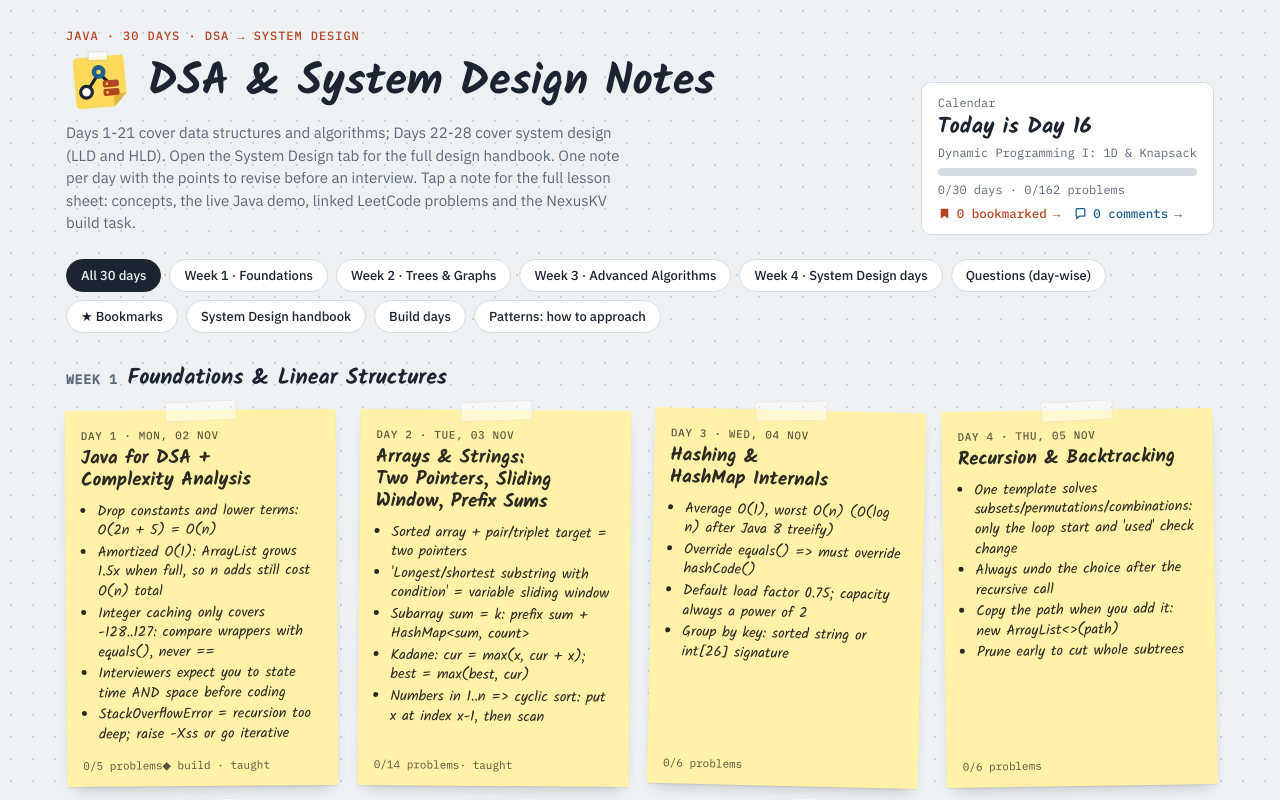
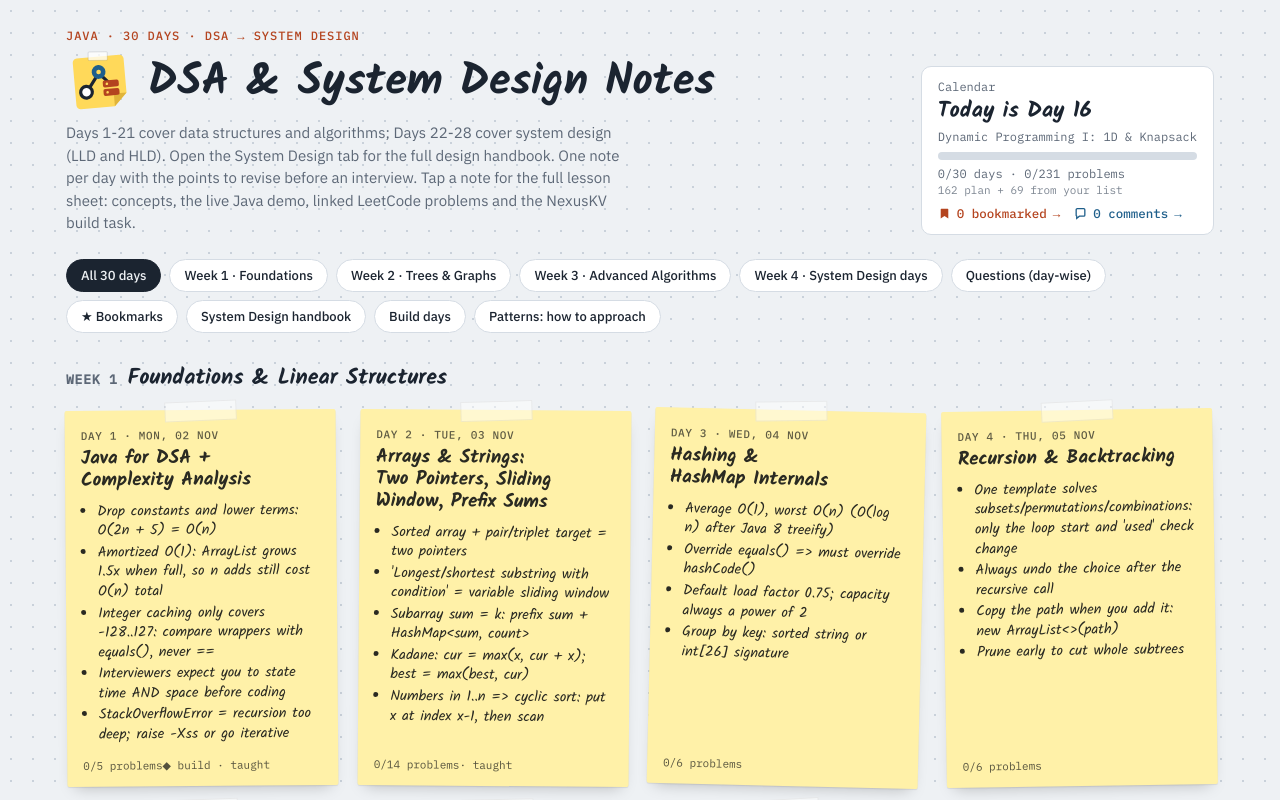
Before and after one commit to sgoel2718/DSAAndSystemDesign, a plain HTML site: page index.html in a window 1280 px wide. Shown: the top 800 px of the page. Drawn offline with Linux system fonts and the light colour scheme.

Commit message:
Top card: count plan + your-list questions (231)
Co-Authored-By: Claude Opus 5.5 <noreply@anthropic.com>
Claude-Session: https://claude.ai/code/session_01PUx9V6bHkpAhaWvWz2Dq1e

```diff
--- a/index.html
+++ b/index.html
@@ -42,6 +42,7 @@ h1{font:700 clamp(30px,5vw,44px)/1.05 var(--hand);margin:4px 0 6px;text-wrap:bal
 .bar{height:8px;background:var(--line);border-radius:99px;overflow:hidden;margin-top:8px}
 .bar i{display:block;height:100%;background:var(--accent);width:0;transition:width .4s}
 .meta{font:12px var(--mono);color:var(--muted);margin-top:6px;font-variant-numeric:tabular-nums}
+.meta.sub2{margin-top:2px;font-size:11px;opacity:.8}
 nav{display:flex;flex-wrap:wrap;gap:8px;margin:24px 0 8px}
 nav button{font:500 13px var(--sans);border:1px solid var(--line);background:var(--panel);color:var(--ink);padding:7px 14px;border-radius:99px;cursor:pointer}
 nav button[aria-pressed="true"]{background:var(--ink);color:var(--bg);border-color:var(--ink)}
@@ -370,9 +371,10 @@ let filter = 0;
 
 function renderTop(){
   const done = PLAN.days.filter(d => state.days[d.day]).length;
-  const totalP = PLAN.days.reduce((a,d) => a + d.problems.length, 0);
   const planKeys = new Set(PLAN.days.flatMap(d => d.problems.map(p => p[1] + "@" + d.day)));
-  const doneP = Object.entries(state.probs).filter(([k, v]) => v && planKeys.has(k)).length;
+  const mineKeys = new Set(Object.entries(PLAN.mine).flatMap(([day, rs]) => rs.map(r => r.slug + "@" + day)));
+  const totalP = planKeys.size + mineKeys.size;
+  const doneP = Object.entries(state.probs).filter(([k, v]) => v && (planKeys.has(k) || mineKeys.has(k))).length;
   let label = todayDay < 1 ? `Starts ${dateOf(1)}` : todayDay > 30 ? "Plan complete window" : `Today is Day ${todayDay}`;
   const cur = PLAN.days.find(d => d.day === todayDay);
   document.getElementById("today").innerHTML =
@@ -380,6 +382,7 @@ function renderTop(){
     (cur ? `<div class="status">${esc(cur.title)}</div>` : todayDay < 1 ? `<div class="status">Day 1: ${esc(PLAN.days[0].title)}</div>` : "") +
     `<div class="bar"><i style="width:${done/30*100}%"></i></div>` +
     `<div class="meta">${done}/30 days · ${doneP}/${totalP} problems</div>` +
+    `<div class="meta sub2">${planKeys.size} plan + ${mineKeys.size} from your list</div>` +
     `<div class="toplinks"><button type="button" class="bmlink" id="openMarks">${BM_ICON}<span>${markCount()} bookmarked</span> →</button>` +
     `<button type="button" class="bmlink" id="openNotes">${CM_ICON}<span>${noteCount()} comment${noteCount() === 1 ? "" : "s"}</span> →</button></div>`;
   document.getElementById("openMarks").onclick = () => { filter = 5; qFilter.marks = true; qFilter.notes = false; renderTabs(); renderBoard(); document.getElementById("tabs").scrollIntoView({behavior: "smooth"}); };
```
Also changed, not shown: scripts/board_template.html (+5 -2 lines).
